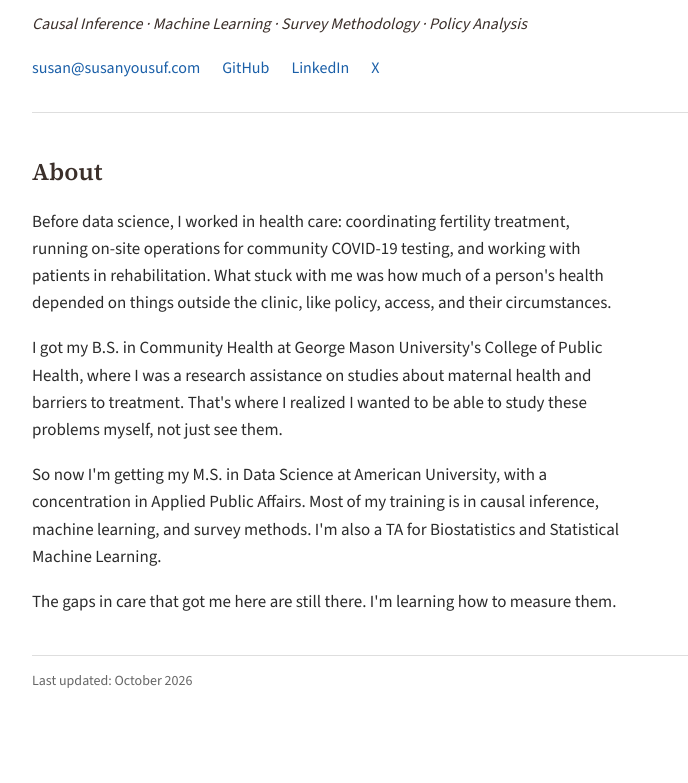
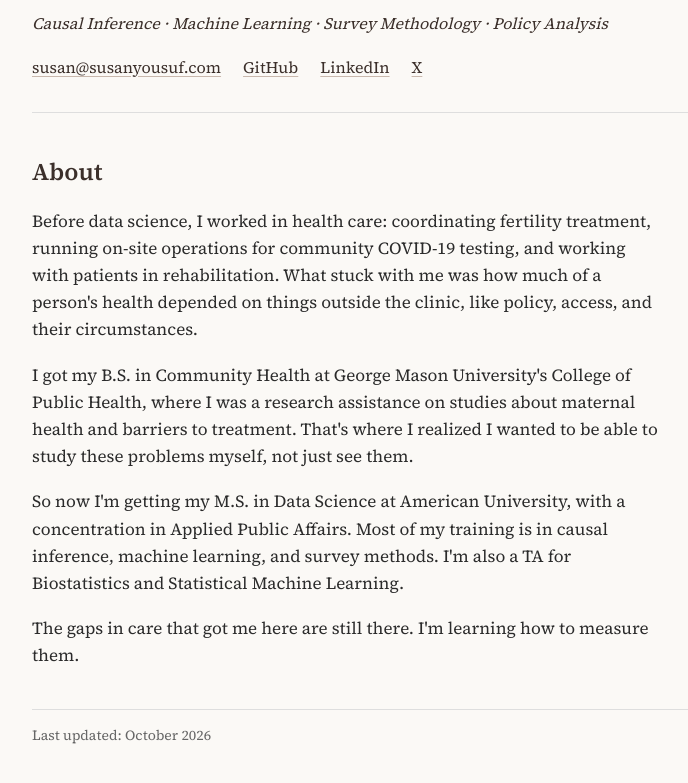
Before and after one commit to susanyousuf/susanyousuf.github.io, a plain HTML site: page index.html in a window 1280 px wide. Shown: the part 165-948 px from the top of the page, without its empty margins (222-910 px from the left). Before the commit the page ends 921 px from the top, so only its background shows below. Drawn offline with nearby package versions, Linux system fonts and the light colour scheme.

Commit message:
design updates

```diff
--- a/index.html
+++ b/index.html
@@ -35,7 +35,7 @@
 <link href="https://fonts.googleapis.com/css2?family=Source+Serif+4:opsz,wght@8..60,400;8..60,600&family=Source+Sans+3:wght@400;600&display=swap" rel="stylesheet">
 <style>
   :root {
-    --bg: #ffffff;
+    --bg: #fbf9f6;
     --ink: #3b2f2a;
     --text: #2b2b2b;
     --muted: #666;
@@ -49,13 +49,13 @@
     margin: 0;
     background: var(--bg);
     color: var(--text);
-    font-family: "Source Sans 3", system-ui, sans-serif;
+    font-family: "Source Serif 4", Georgia, serif;
     font-weight: 400;
     font-size: 17px;
     line-height: 1.6;
   }
-  a { color: var(--link); text-decoration: none; }
-  a:hover { text-decoration: underline; }
+  a { color: var(--ink); text-decoration: underline; text-decoration-color: #c9b8ad; text-underline-offset: 3px; }
+  a:hover { text-decoration-color: var(--ink); }
 
   .page { max-width: 820px; margin: 0 auto; padding: 48px 24px 64px; }
 
```
